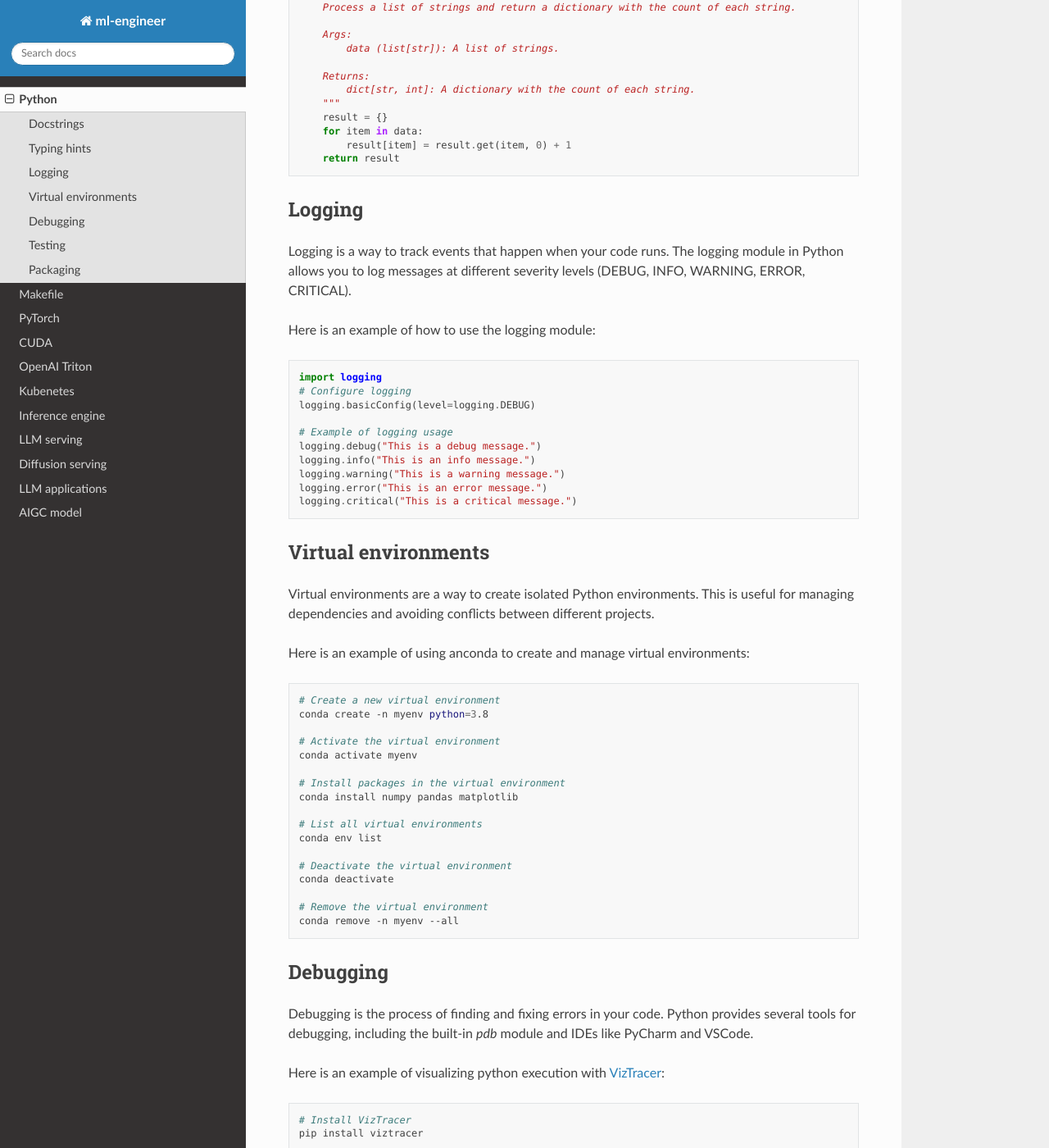
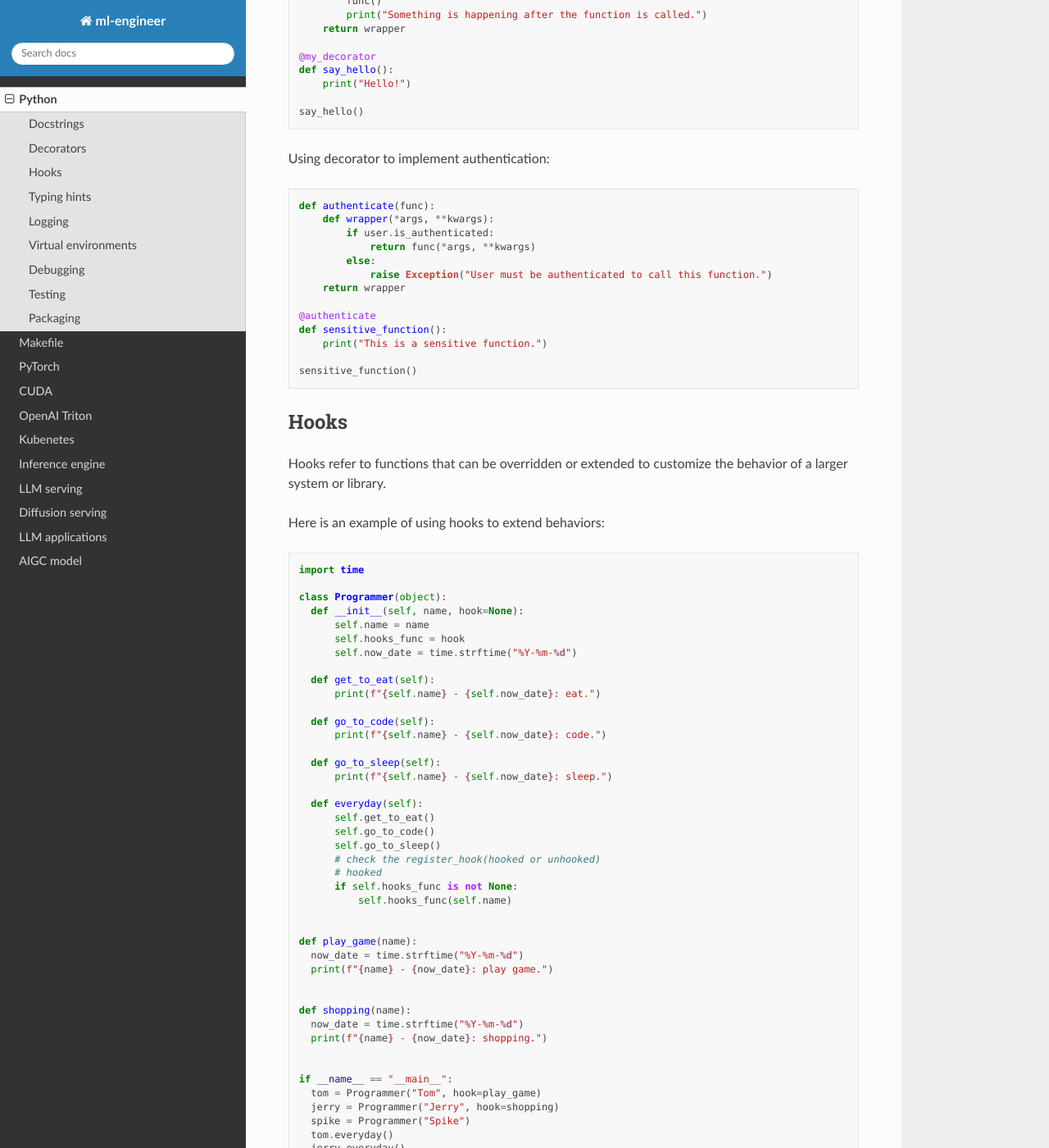
Before and after one commit to Jason-cs18/ml-engineer, a Sphinx documentation site: the page built from docs/source/python.rst, in a window 1280 px wide and 1400 px high, scrolled down 1323 px. Shown: the whole window at 82% size. Built offline with Sphinx 7.4.7 and the Read the Docs theme 3.1.0, drawn with Linux system fonts in a browser that asks for light colours; some of the changed text lies outside the part shown.

Commit message:
update python

```diff
--- a/docs/source/python.rst
+++ b/docs/source/python.rst
@@ -46,6 +46,98 @@ Here is an example of a class and a function:
           int: The sum of the two numbers.
       """
       return a + b
+
+Decorators
+-----------
+Decorators is a way to modify the behavior of a function or class. They are defined using the `@` symbol and can be used to add functionality to existing code without modifying it.
+
+A simple expample of a decorator is:
+
+.. code-block:: python
+
+  def my_decorator(func):
+      def wrapper():
+          print("Something is happening before the function is called.")
+          func()
+          print("Something is happening after the function is called.")
+      return wrapper
+
+  @my_decorator
+  def say_hello():
+      print("Hello!")
+
+  say_hello()
+
+Using decorator to implement authentication:
+
+.. code-block:: python
+
+  def authenticate(func):
+      def wrapper(*args, **kwargs):
+          if user.is_authenticated:
+              return func(*args, **kwargs)
+          else:
+              raise Exception("User must be authenticated to call this function.")
+      return wrapper
+
+  @authenticate
+  def sensitive_function():
+      print("This is a sensitive function.")
+
+  sensitive_function()
+
+Hooks
+-----
+Hooks refer to functions that can be overridden or extended to customize the behavior of a larger system or library.
+
+Here is an example of using hooks to extend behaviors:
+
+.. code-block:: python
+
+  import time
+
+  class Programmer(object):
+    def __init__(self, name, hook=None):
+        self.name = name
+        self.hooks_func = hook
+        self.now_date = time.strftime("%Y-%m-%d")
+
+    def get_to_eat(self):
+        print(f"{self.name} - {self.now_date}: eat.")
+
+    def go_to_code(self):
+        print(f"{self.name} - {self.now_date}: code.")
+
+    def go_to_sleep(self):
+        print(f"{self.name} - {self.now_date}: sleep.")
+
+    def everyday(self):
+        self.get_to_eat()
+        self.go_to_code()
+        self.go_to_sleep()
+        # check the register_hook(hooked or unhooked)
+        # hooked
+        if self.hooks_func is not None:
+            self.hooks_func(self.name)
+
+
+  def play_game(name):
+    now_date = time.strftime("%Y-%m-%d")
+    print(f"{name} - {now_date}: play game.")
+
+
+  def shopping(name):
+    now_date = time.strftime("%Y-%m-%d")
+    print(f"{name} - {now_date}: shopping.")
+
+
+  if __name__ == "__main__":
+    tom = Programmer("Tom", hook=play_game)
+    jerry = Programmer("Jerry", hook=shopping)
+    spike = Programmer("Spike")
+    tom.everyday()
+    jerry.everyday()
+    spike.everyday()
 
 
 Typing hints
```
